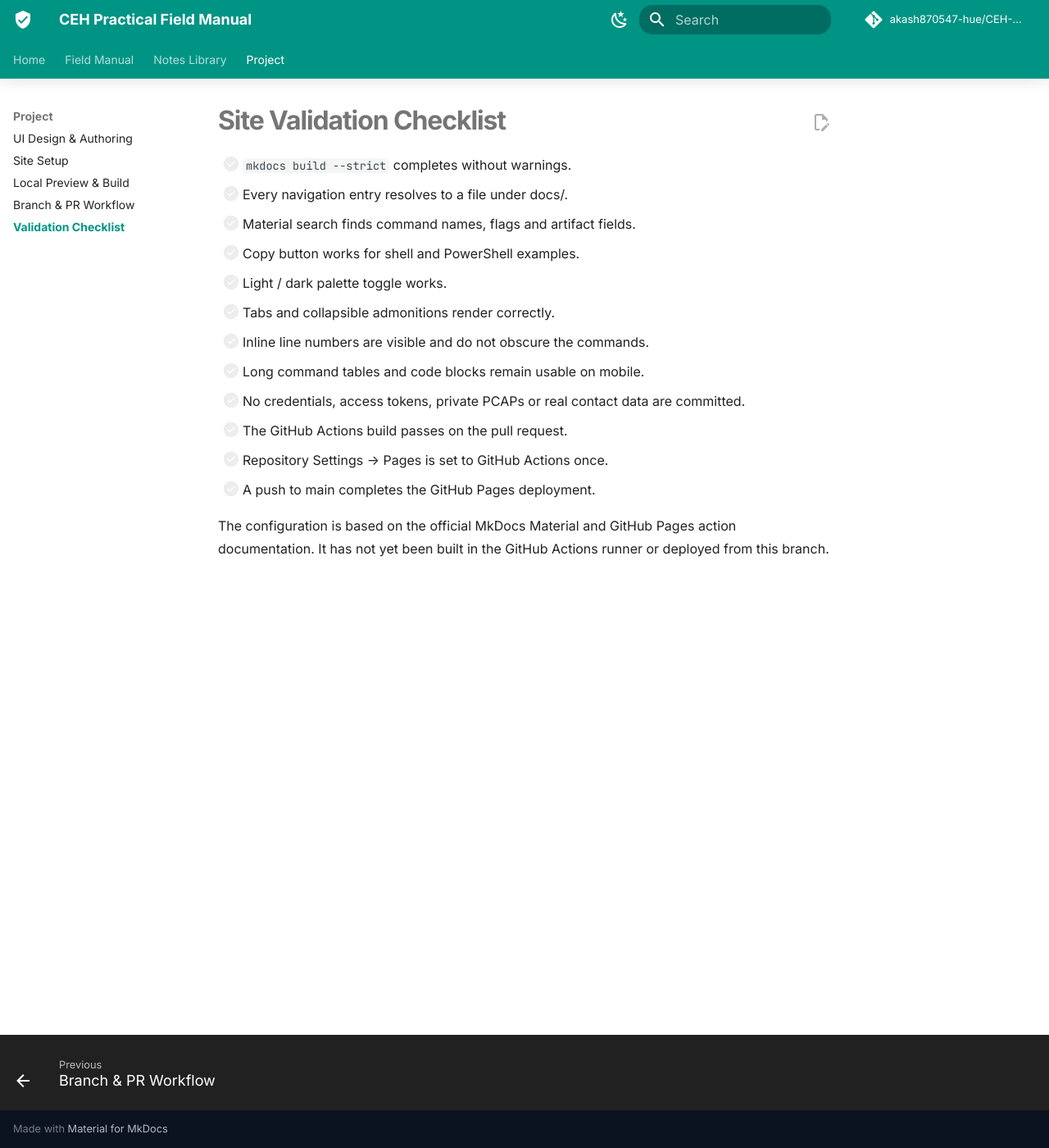
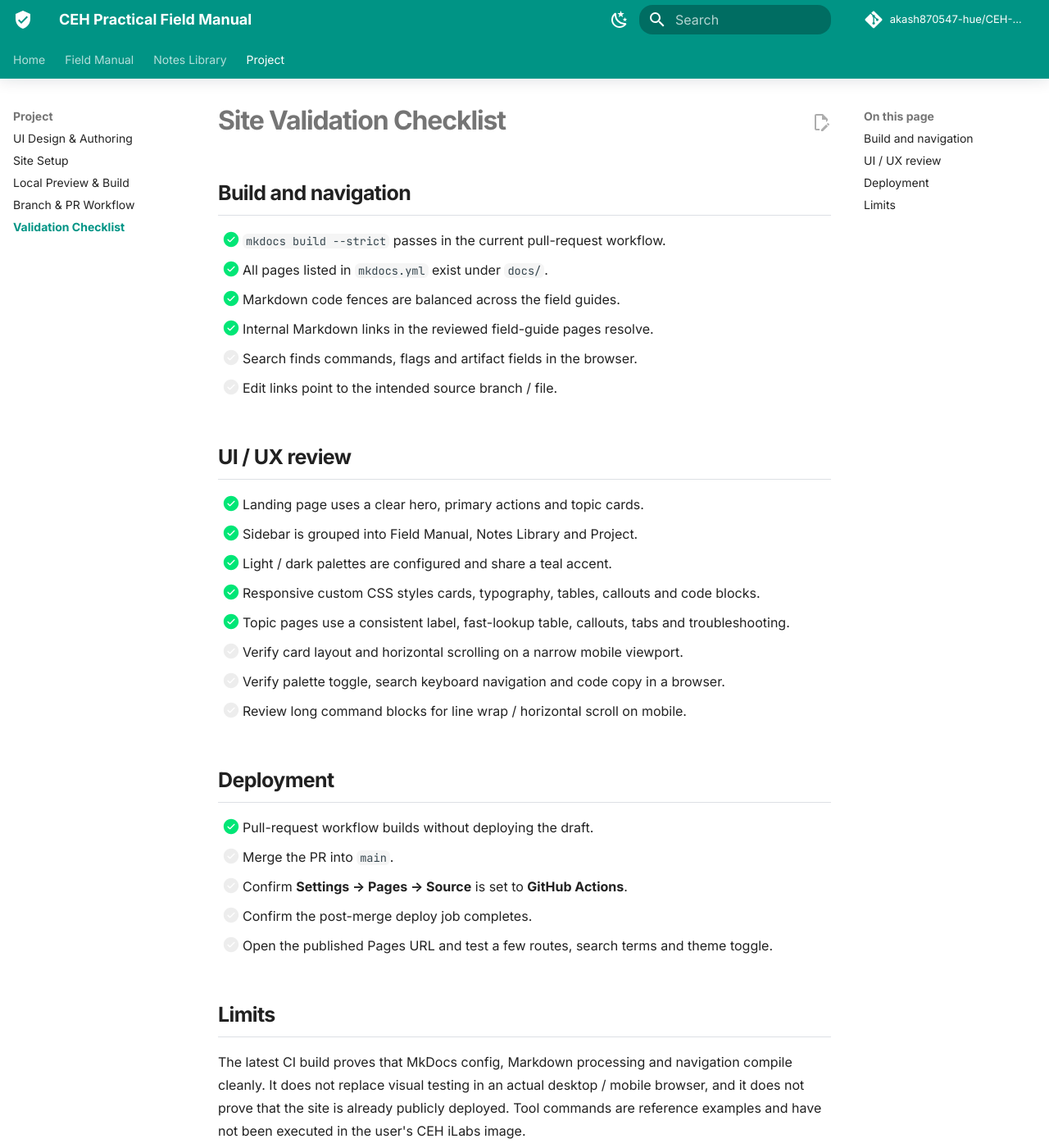
Before and after one commit to akash870547-hue/CEH-Notes, an MkDocs documentation site: the page built from docs/validation.md, in a window 1280 px wide and 1400 px high. Shown: the whole window at 82% size. Built offline with MkDocs 1.6.1 and Material for MkDocs 9.7.7, drawn with Linux system fonts in a browser that asks for light colours; comment, search, counter and statistics services are not loaded.

Commit message:
Update UX validation checklist with successful build result

```diff
--- a/docs/validation.md
+++ b/docs/validation.md
@@ -1,16 +1,33 @@
 # Site Validation Checklist
 
-- [ ] `mkdocs build --strict` completes without warnings.
-- [ ] Every navigation entry resolves to a file under docs/.
-- [ ] Material search finds command names, flags and artifact fields.
-- [ ] Copy button works for shell and PowerShell examples.
-- [ ] Light / dark palette toggle works.
-- [ ] Tabs and collapsible admonitions render correctly.
-- [ ] Inline line numbers are visible and do not obscure the commands.
-- [ ] Long command tables and code blocks remain usable on mobile.
-- [ ] No credentials, access tokens, private PCAPs or real contact data are committed.
-- [ ] The GitHub Actions build passes on the pull request.
-- [ ] Repository Settings → Pages is set to GitHub Actions once.
-- [ ] A push to main completes the GitHub Pages deployment.
+## Build and navigation
 
-The configuration is based on the official MkDocs Material and GitHub Pages action documentation. It has not yet been built in the GitHub Actions runner or deployed from this branch.
+- [x] `mkdocs build --strict` passes in the current pull-request workflow.
+- [x] All pages listed in `mkdocs.yml` exist under `docs/`.
+- [x] Markdown code fences are balanced across the field guides.
+- [x] Internal Markdown links in the reviewed field-guide pages resolve.
+- [ ] Search finds commands, flags and artifact fields in the browser.
+- [ ] Edit links point to the intended source branch / file.
+
+## UI / UX review
+
+- [x] Landing page uses a clear hero, primary actions and topic cards.
+- [x] Sidebar is grouped into Field Manual, Notes Library and Project.
+- [x] Light / dark palettes are configured and share a teal accent.
+- [x] Responsive custom CSS styles cards, typography, tables, callouts and code blocks.
+- [x] Topic pages use a consistent label, fast-lookup table, callouts, tabs and troubleshooting.
+- [ ] Verify card layout and horizontal scrolling on a narrow mobile viewport.
+- [ ] Verify palette toggle, search keyboard navigation and code copy in a browser.
+- [ ] Review long command blocks for line wrap / horizontal scroll on mobile.
+
+## Deployment
+
+- [x] Pull-request workflow builds without deploying the draft.
+- [ ] Merge the PR into `main`.
+- [ ] Confirm **Settings → Pages → Source** is set to **GitHub Actions**.
+- [ ] Confirm the post-merge deploy job completes.
+- [ ] Open the published Pages URL and test a few routes, search terms and theme toggle.
+
+## Limits
+
+The latest CI build proves that MkDocs config, Markdown processing and navigation compile cleanly. It does not replace visual testing in an actual desktop / mobile browser, and it does not prove that the site is already publicly deployed. Tool commands are reference examples and have not been executed in the user's CEH iLabs image.
```
